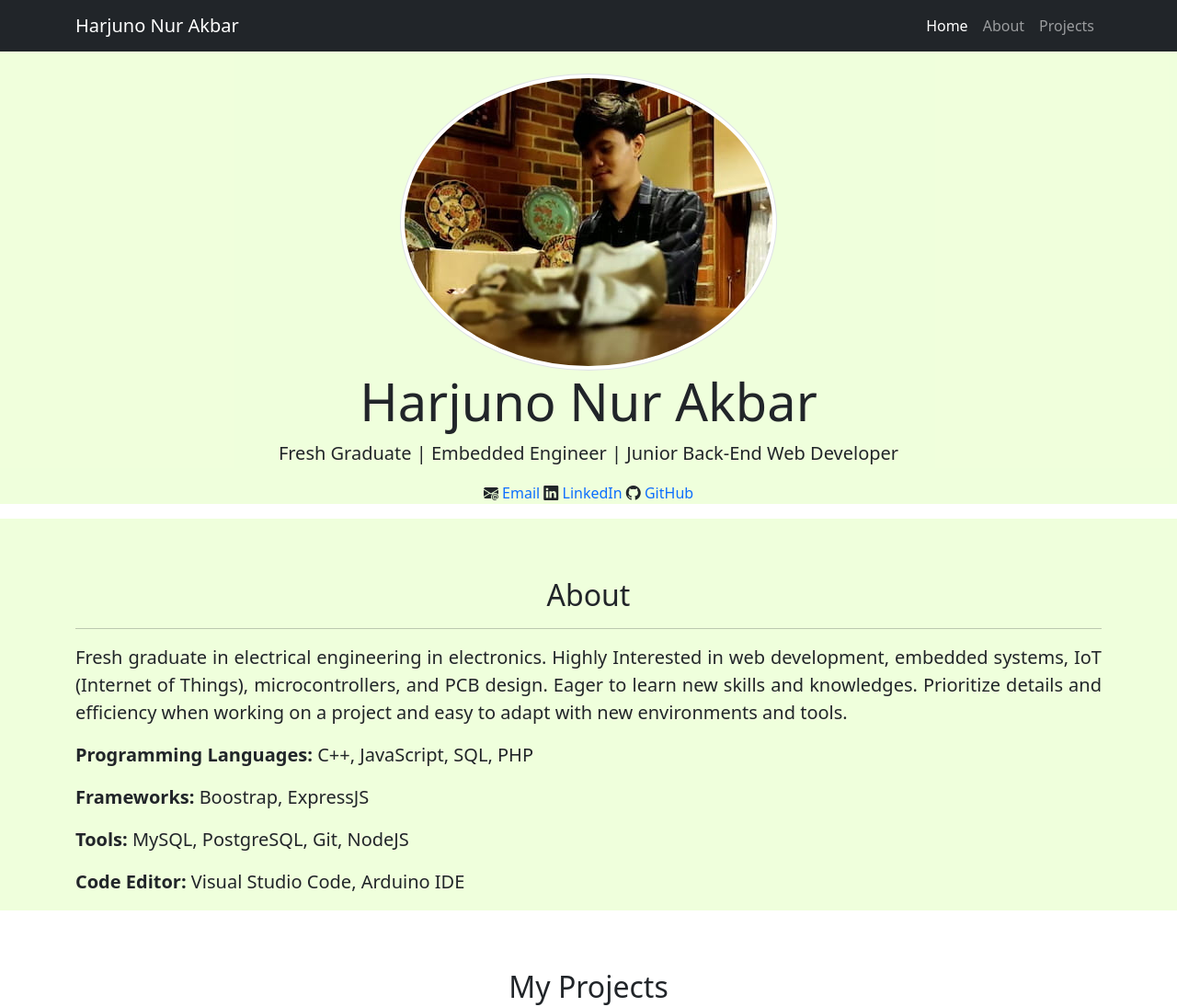
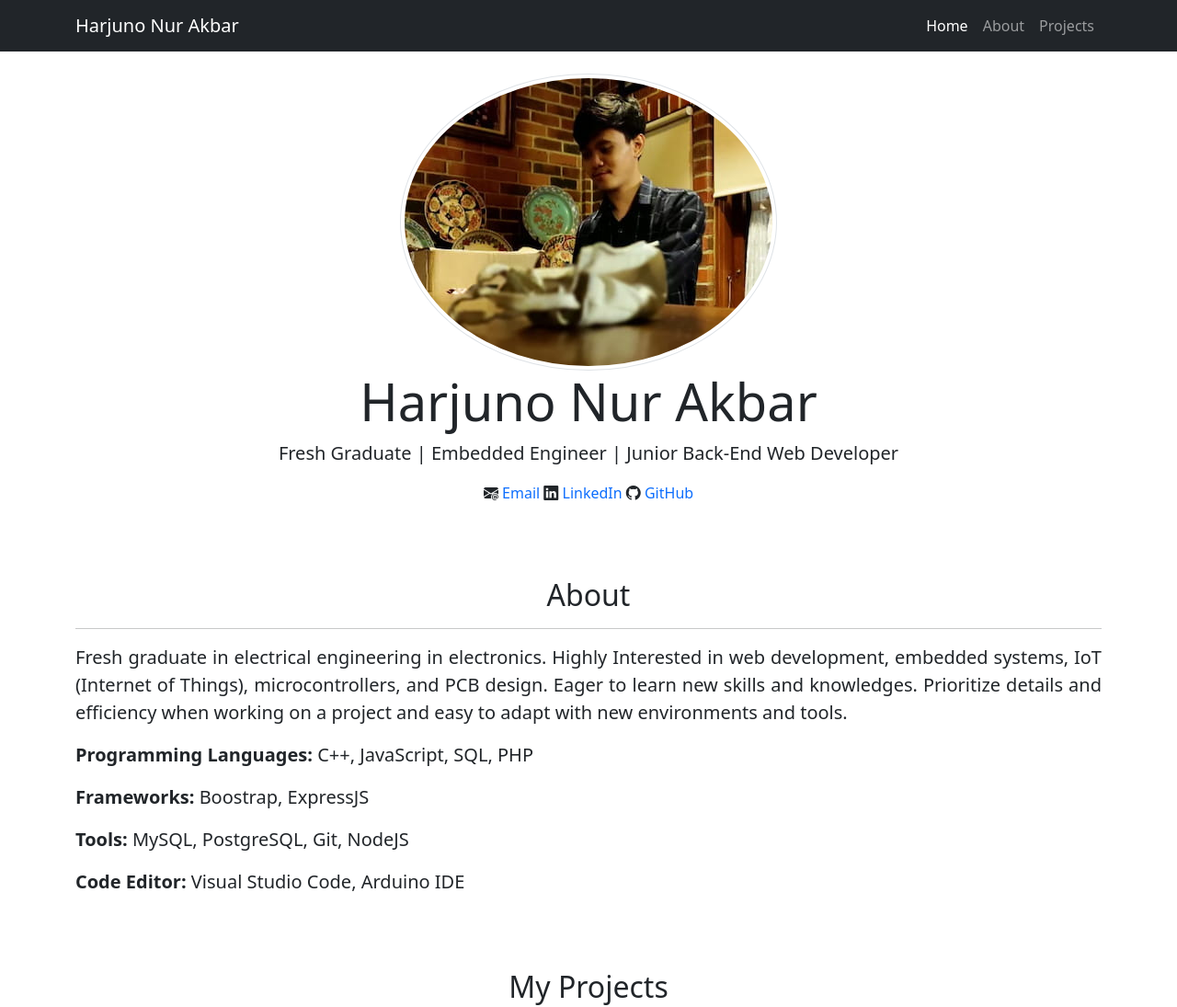
Before and after one commit to junonurakbar/junonurakbar.github.io, a plain HTML site: page index.html in a window 1280 px wide. Shown: the top 1095 px of the page at 92% size. Drawn offline with nearby package versions, Linux system fonts and the light colour scheme.

Commit message:
Update styles.css

```diff
--- a/css/styles.css
+++ b/css/styles.css
@@ -23,7 +23,6 @@ section {
 
 .jumbotron {
   padding-top: 5rem;
-  background-color: #eeffd8e3;
 }
 
 .jumbotron a {
@@ -37,10 +36,6 @@ section {
 .about-me img.bi {
   width: 10%;
   height: 10%;
-}
-
-#about {
-  background-color: #eeffd8e3;
 }
 
 .card img {
```
